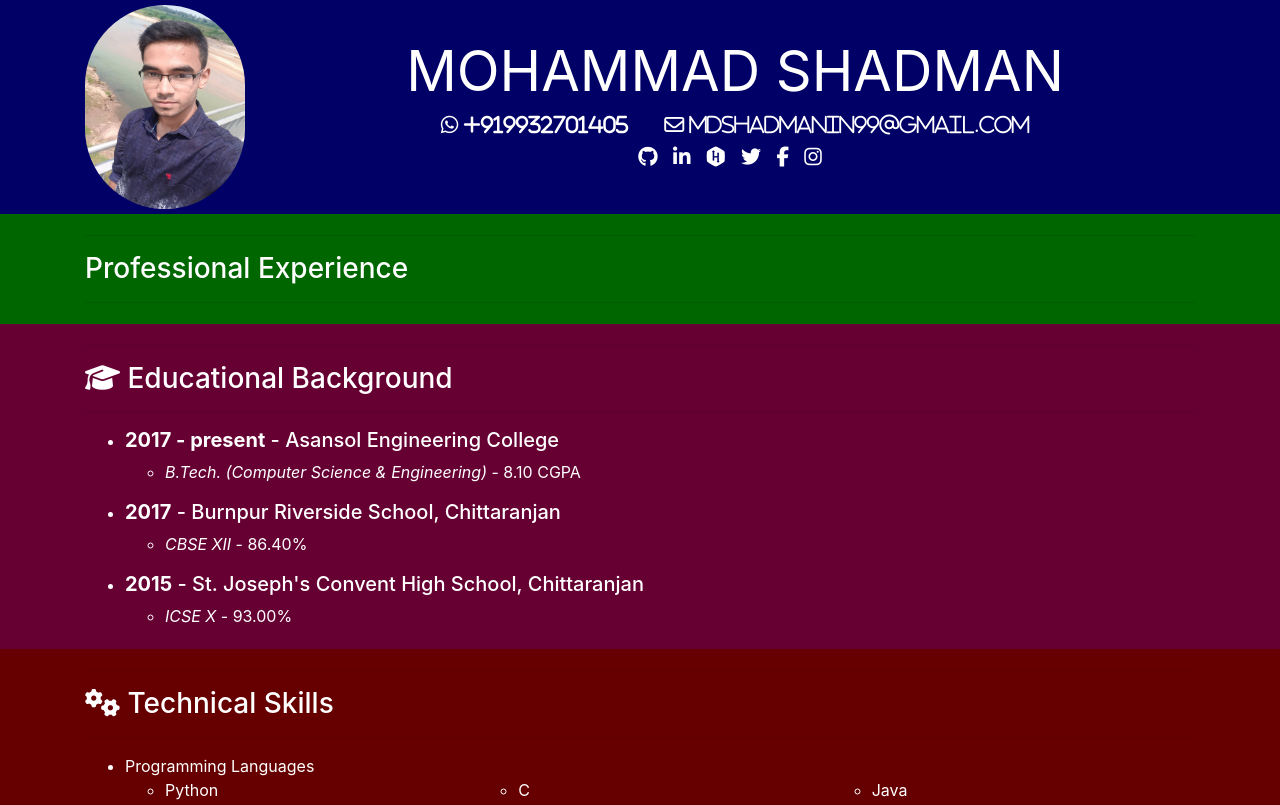
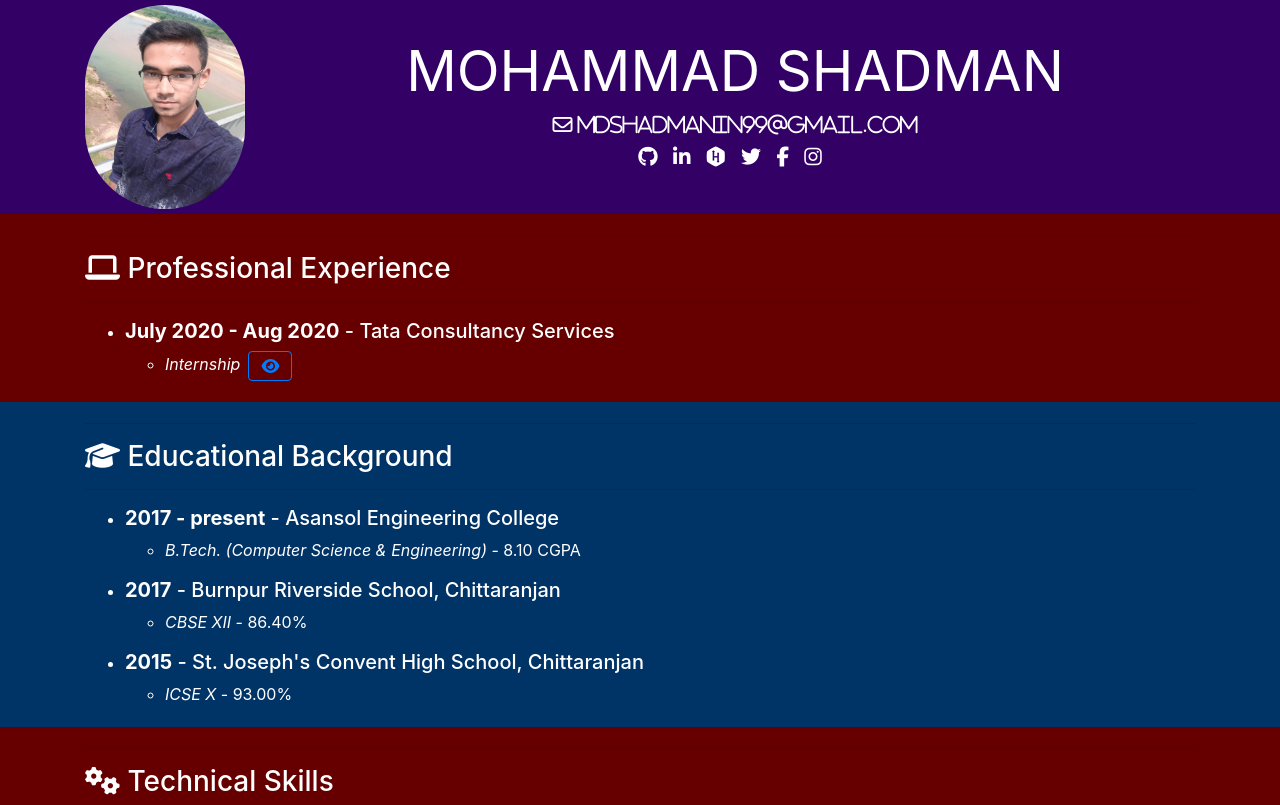
Before and after one commit to shadmanmd/mdshadman, a plain HTML site: page index.html in a window 1280 px wide. Shown: the top 805 px of the page. Drawn offline with nearby package versions, Linux system fonts and the light colour scheme.

Commit message:
Update 2.0

```diff
--- a/index.css
+++ b/index.css
@@ -37,48 +37,56 @@ a:hover span {
   color: white;
 }
 
+/* Header */
 .first {
-  background-color: #000066;
+  background-color: #330066;
   color: white;
   padding: 5px;
 }
 
+/* Professional Experience */
 .experience {
-  background-color: #006600;
+  background-color: #660000;
   color: white;
   padding: 5px;
 }
 
+/* Educational Background */
 .second {
-  background-color: #660033;
+  background-color: #003366;
   color: white;
   padding: 5px;
 }
 
+/* Technical Skills */
 .third {
   background-color: #660000;
   color: white;
   padding: 5px;
 }
 
-.fifth {
-  background-color: #663300;
-  color: white;
-  padding: 5px;
-}
-
-.sixth {
-  background-color: #666600;
-  color: white;
-  padding: 5px;
-}
-
+/* Projects */
 .fourth {
   background-color: #003366;
   color: white;
   padding: 5px;
 }
 
+/* Certifications & Achievements */
+.fifth {
+  background-color: #660000;
+  color: white;
+  padding: 5px;
+}
+
+/* Interests */
+.sixth {
+  background-color: #003366;
+  color: white;
+  padding: 5px;
+}
+
+/* Footer */
 .seventh {
   background-color: black;
   color: white;
--- a/index.html
+++ b/index.html
@@ -19,26 +19,6 @@
     <link rel="stylesheet" type="text/css" href="index.css" />
   </head>
   <body>
-    <!-- <nav class="navbar navbar-dark mynav sticky-top navbar-expand-lg">
-	  	<a class="navbar-brand" href="#">
-		  <img class="navpic rounded-circle" src="Picture1.jpg"> Md Shadman
-		</a>
-		<a href="#Projects" class="ml-auto mr-1">View Projects</a>
-    <button class="navbar-toggler" type="button" data-toggle="collapse" data-target="#navbarSupportedContent">
-        <span class="navbar-toggler-icon"></span>
-    </button>
-    <div class="collapse navbar-collapse flex-grow-0" id="navbarSupportedContent">
-        <ul class="navbar-nav text-right">
-			<li class="nav-item">
-				<a class="nav-link" href="tel:+919932701405"><i class="fab fa-whatsapp"></i> +919932701405</a>
-            </li>
-			<li class="nav-item">
-				<a class="nav-link" href="mailto:mdshadmanin99@gmail.com"><i class="far fa-envelope"> mdshadmanin99@gmail.com</i></a>
-            </li>
-        </ul>
-    </div>
-	</nav> -->
-
     <div class="first">
       <div class="container">
         <div class="row align-items-center">
@@ -56,15 +36,15 @@
               <strong>MOHAMMAD SHADMAN</strong>
             </h1>
             <h5 class="text-center">
-              <a href="tel:+919932701405"
-                ><span class="rounded-pill">Call, WhatsApp, SMS</span
-                ><i class="fab fa-whatsapp"> +919932701405</i> </a
-              >&ensp; &ensp;
-              <!-- <i class="fas fa-grip-lines-vertical"></i> &ensp; &ensp; &ensp; -->
               <a href="mailto:mdshadmanin99@gmail.com"
                 ><i class="far fa-envelope"> mdshadmanin99@gmail.com</i>
                 <span class="rounded-pill">Send a mail</span></a
               >
+              <!-- <a href="#"
+                ><i class="fas fa-pen-alt"></i> Read my Blog
+                <span class="rounded-pill"
+                  >For interview experiences & more</span
+                ></a -->
             </h5>
             <h5 class="text-center">
               <a href="https://github.com/shadmanmd"
@@ -100,8 +80,24 @@
     <div class="experience">
       <div class="container">
         <hr />
-        <h3>Professional Experience</h3>
+        <h3><i class="fas fa-laptop"></i> Professional Experience</h3>
         <hr />
+        <ul>
+          <li>
+            <h5>
+              <strong>July 2020 - Aug 2020</strong> - Tata Consultancy Services
+            </h5>
+            <ul>
+              <li>
+                <em>Internship</em>&ensp;<a
+                  href="https://drive.google.com/file/d/11OcPQ7BUw6GedH2FaRdsI55Pyc2Nz-84/view?usp=drivesdk"
+                  ><i class="btn btn-outline-primary fas fa-eye"></i
+                  ><span class="rounded-pill">View Certificate</span></a
+                >
+              </li>
+            </ul>
+          </li>
+        </ul>
       </div>
     </div>
 
```
